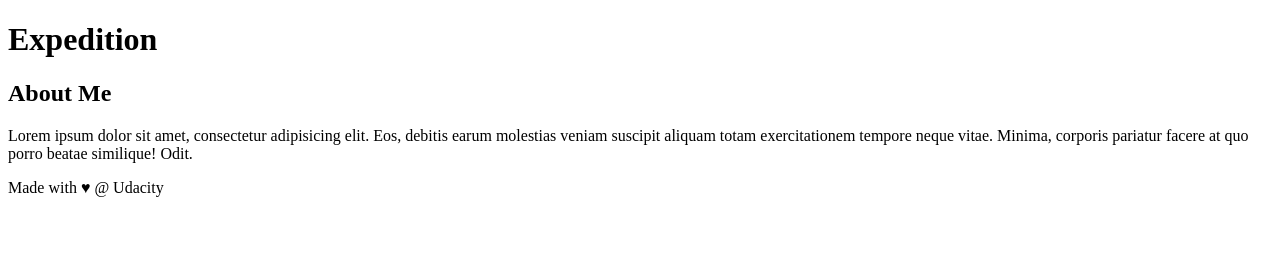
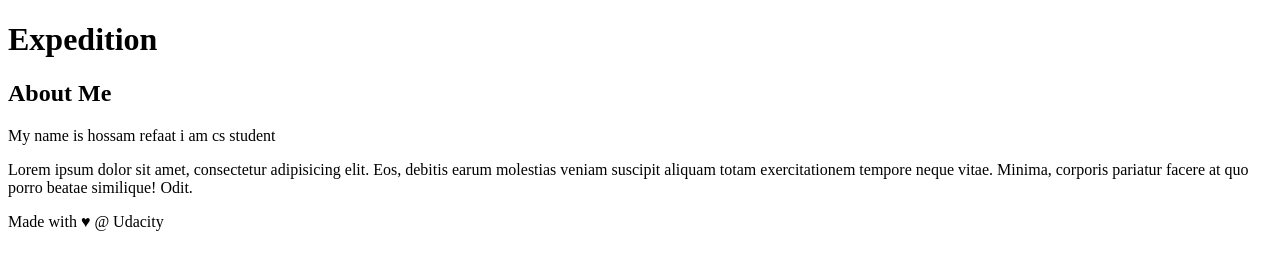
Before and after one commit to HossamRefaat/new-git-project, a plain HTML site: page index.html in a window 1280 px wide. Drawn offline with Linux system fonts and the light colour scheme.

Commit message:
Add info about myself

```diff
--- a/index.html
+++ b/index.html
@@ -21,7 +21,7 @@
 
     <aside>
         <h2>About Me</h2>
-
+        <p>My name is hossam refaat i am cs student</p>
         <p>Lorem ipsum dolor sit amet, consectetur adipisicing elit. Eos, debitis earum molestias veniam suscipit aliquam totam exercitationem tempore neque vitae. Minima, corporis pariatur facere at quo porro beatae similique! Odit.</p>
     </aside>
 
```
